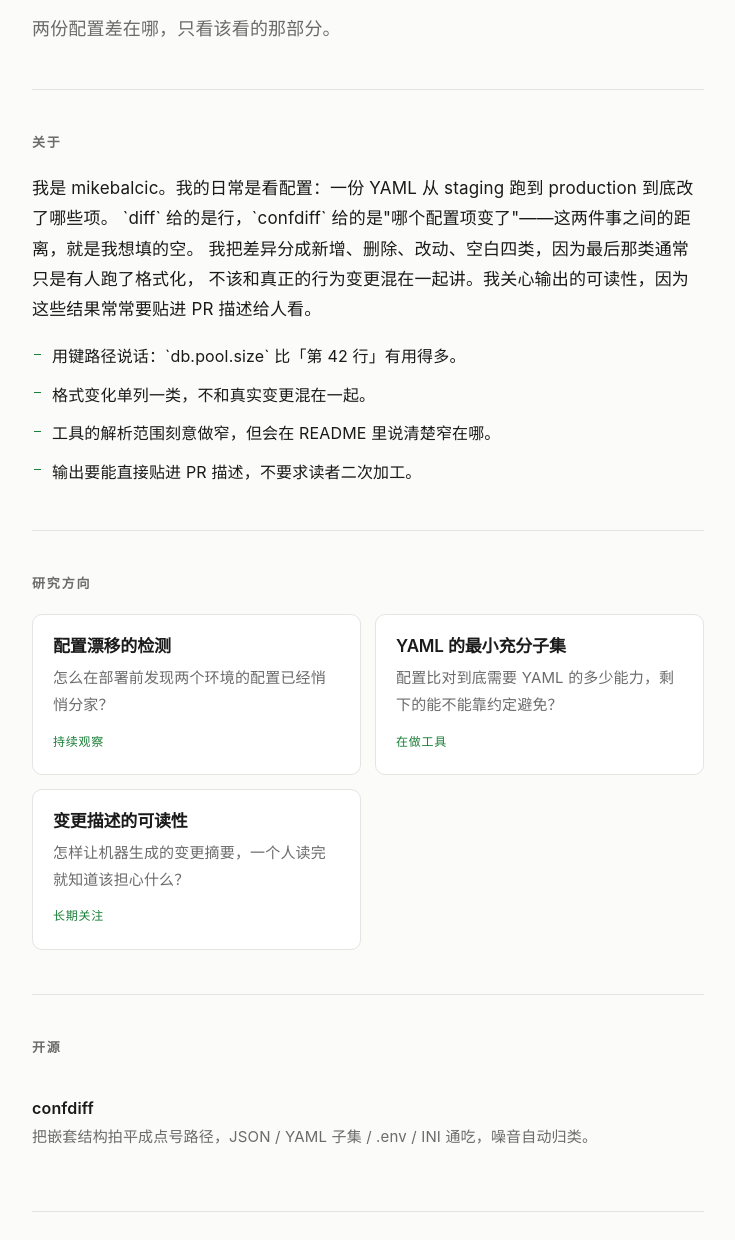
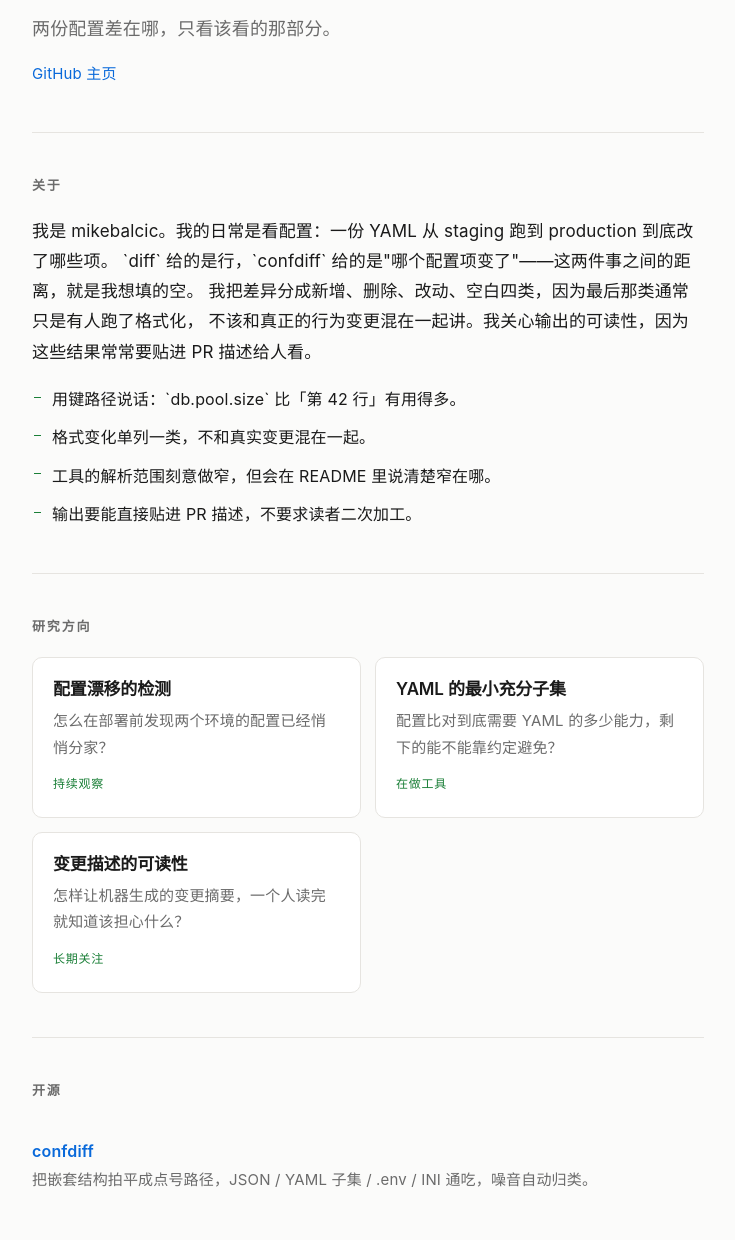
Before and after one commit to mikebalcic/mikebalcic.github.io, a plain HTML site: page index.html in a window 1280 px wide. Shown: the part 180-1420 px from the top of the page, without its empty margins (272-1007 px from the left). Drawn offline with Linux system fonts and the light colour scheme.

Commit message:
docs: site open-source section links to real repos

```diff
--- a/index.html
+++ b/index.html
@@ -32,6 +32,8 @@ a:hover{border-bottom-color:var(--accent2)}
          letter-spacing:.14em; text-transform:uppercase}
 .hero h1{margin:0; font-size:40px; font-weight:650}
 .tagline{margin:16px 0 0; font-size:18px; color:var(--muted); max-width:34em}
+.links{margin:16px 0 0; font-size:15px}
+.links a{color:var(--accent2)}
 
 section{padding:44px 0; border-bottom:1px solid var(--line)}
 section:last-of-type{border-bottom:0}
@@ -84,6 +86,7 @@ footer .note{margin:0; color:var(--muted); font-size:14px}
   <p class="eyebrow">配置变更 · 噪声过滤</p>
   <h1>mikebalcic</h1>
   <p class="tagline">两份配置差在哪，只看该看的那部分。</p>
+  <p class="links"><a href="https://github.com/mikebalcic" rel="noopener">GitHub 主页</a></p>
 </header>
 
 <section class="about" id="about">
@@ -121,7 +124,7 @@ footer .note{margin:0; color:var(--muted); font-size:14px}
 <section id="work">
   <h2>开源</h2>
   <ul class="repos">
-    <li><div class="name">confdiff</div>
+    <li><div class="name"><a href="https://github.com/mikebalcic/confdiff" rel="noopener">confdiff</a></div>
       <div class="desc">把嵌套结构拍平成点号路径，JSON / YAML 子集 / .env / INI 通吃，噪音自动归类。</div>
     </li>
   </ul>
```
